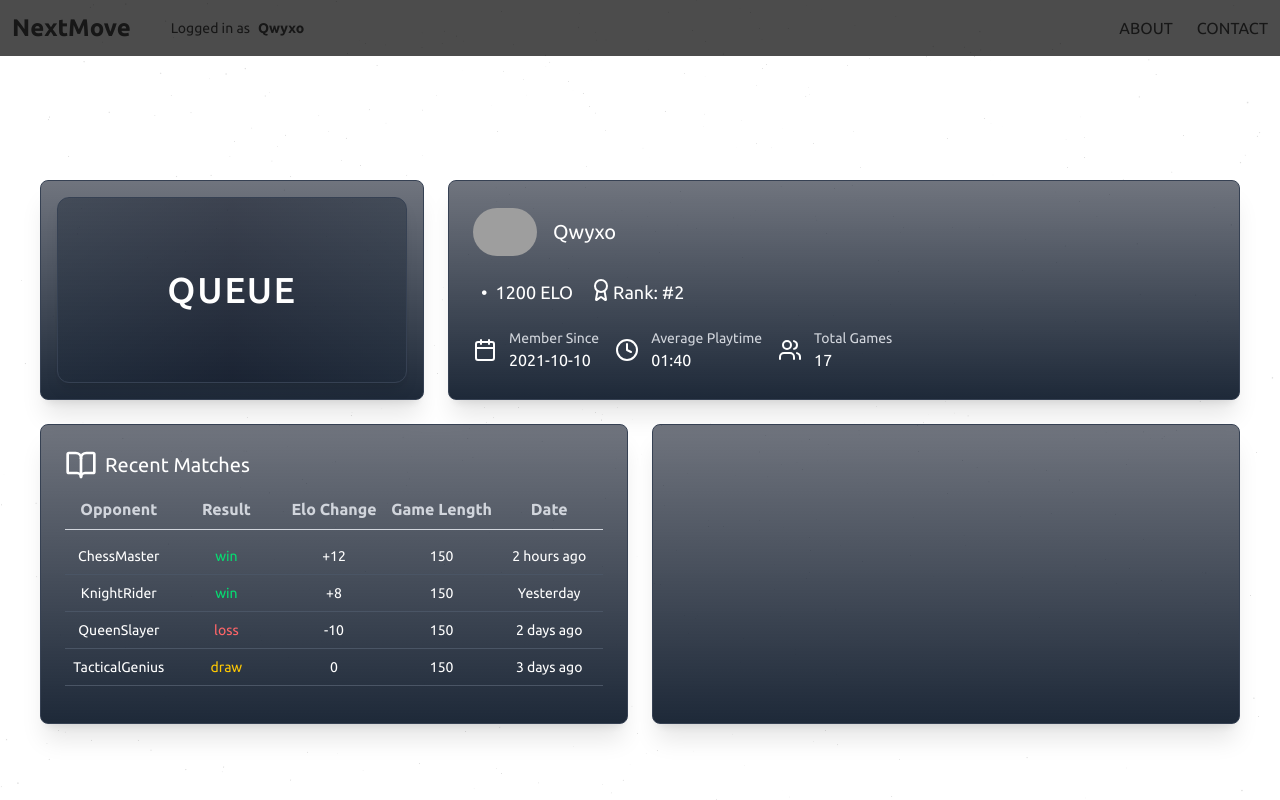
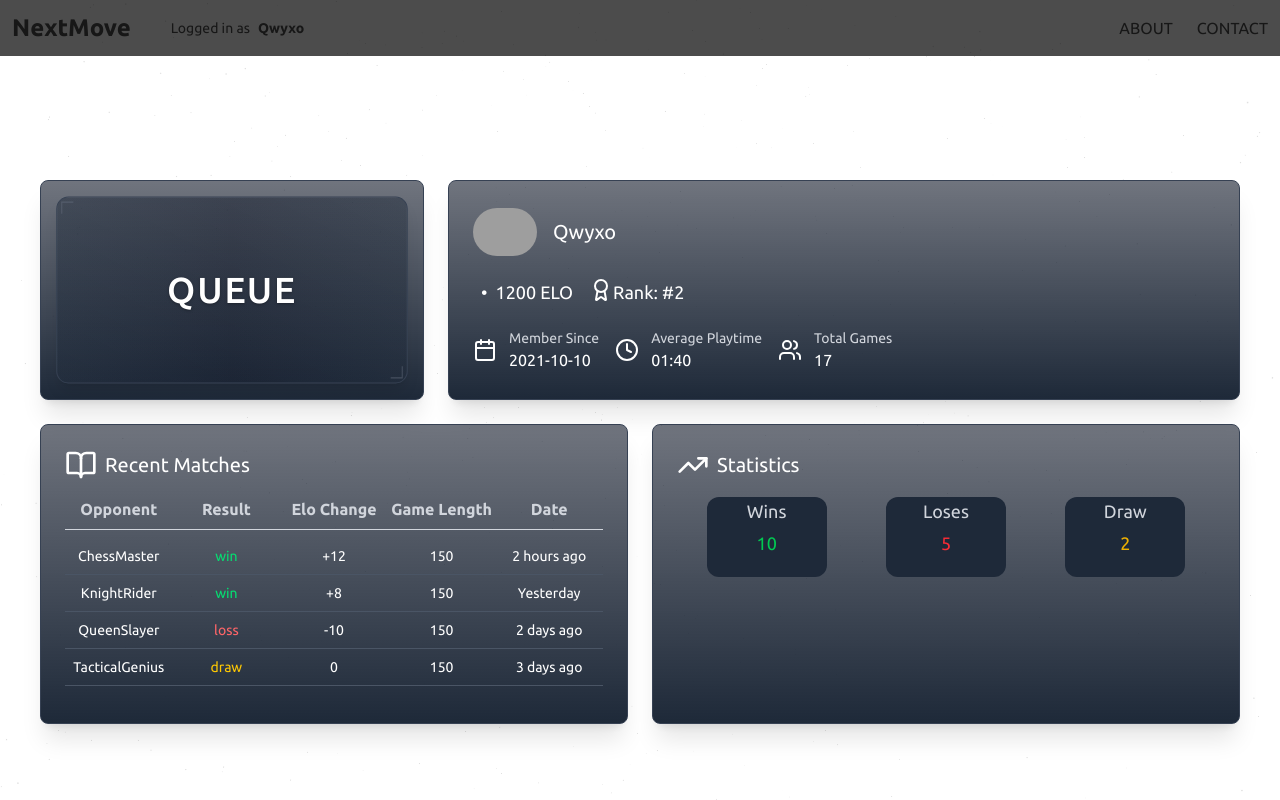
Before and after one commit to qzyx/NextMove, a Next.js app: page / in a window 1280 px wide. Built offline with nearby package versions, Linux system fonts and the light colour scheme; grey boxes are pictures that could not be loaded; a web font is replaced by a local one.

Commit message:
Statictics in dev

```diff
--- a/app/_Components/Qbutton.jsx
+++ b/app/_Components/Qbutton.jsx
@@ -10,12 +10,21 @@ function Qbutton() {
                   hover:from-gray-800 hover:via-gray-900 hover:to-gray-800
                   border border-gray-700 hover:border-gray-500
                   rounded-xl shadow-lg transition-all duration-300
-                  relative overflow-hidden"
+                  relative overflow-hidden animate-pulse-slow cursor-pointer"
       >
+        {/* Subtle ambient light effect */}
+        <div className="absolute -inset-[1px] bg-gradient-to-tr from-gray-700/10 to-transparent rounded-xl"></div>
+
+        {/* Corner accents that are always visible */}
+        <div className="absolute top-1 left-1 w-3 h-3 border-t border-l border-gray-500/50"></div>
+        <div className="absolute bottom-1 right-1 w-3 h-3 border-b border-r border-gray-500/50"></div>
+
+        {/* Shine effect - preserved hover behavior */}
         <div className="absolute inset-0 bg-gradient-to-r from-transparent via-gray-600/10 to-transparent opacity-0 group-hover:opacity-100 group-hover:translate-x-full transition-all duration-700 transform"></div>
 
         <div className="flex items-center gap-2 relative justify-center z-10">
-          <span className="transition-transform duration-300 group-hover:translate-x-[-15px] tracking-wider">
+          {/* Text shadow for better readability */}
+          <span className="transition-transform duration-300 group-hover:translate-x-[-15px] tracking-wider text-shadow-sm">
             QUEUE
           </span>
           <span
@@ -26,6 +35,7 @@ function Qbutton() {
           </span>
         </div>
 
+        {/* Keep the existing bottom gradient line - hover preserved */}
         <div
           className="absolute bottom-0 left-0 w-0 h-1 bg-gradient-to-r from-black to-white
                       group-hover:w-full transition-all duration-500"
--- a/app/_Components/Statistics.jsx
+++ b/app/_Components/Statistics.jsx
@@ -1,76 +1,27 @@
-import {
-  ArrowLeft,
-  Award,
-  TrendingUp,
-  Calendar,
-  Clock,
-  Users,
-  BookOpen,
-  Flag,
-} from "lucide-react";
+import { TrendingUp } from "lucide-react";
 
 function Statistics({ localUser }) {
-  // Function to convert seconds to MM:SS format
-  const formatPlaytime = (seconds) => {
-    const minutes = Math.floor(seconds / 60);
-    const remainingSeconds = seconds % 60;
-    return `${minutes.toString().padStart(2, "0")}:${remainingSeconds
-      .toString()
-      .padStart(2, "0")}`;
-  };
-
   return (
     <div
       className="bg-gradient-to-b from-gray-900/60 to-gray-800 p-6 rounded-lg border border-gray-700
-  shadow-xl transition-colors col-span-1 lg:col-span-4 h-55 flex flex-col gap-4 justify-around"
+  shadow-xl transition-colors col-span-1 lg:col-span-3 h-75 flex flex-col gap-4"
     >
-      <div className="flex items-center gap-4 text-xl ">
-        <img src={localUser.pfp} className="h-12 rounded-full"></img>
-        <span>{localUser.name}</span>
-      </div>
-      <div className="flex items-center gap-4 text-lg">
-        <span>
-          <span className="mx-2">•</span>
-          <span>{localUser.elo} ELO</span>
-        </span>
-        <span className="flex">
-          <Award></Award>
-          <span>Rank: #{localUser.rank}</span>
-        </span>
-      </div>
-      <div className="flex gap-4 items-center ">
-        <div className="flex gap-3 items-center">
-          <span>
-            <Calendar></Calendar>
-          </span>
-          <span className="flex flex-col ">
-            <span className="text-sm text-gray-300 hidden sm:inline-block">
-              Member Since
-            </span>
-            <span>{localUser.created_at}</span>
-          </span>
+      <span className="flex gap-2 text-xl items-center">
+        <TrendingUp size={32} />
+        <span>Statistics</span>
+      </span>
+      <div className="flex justify-around text-gray-300 text-lg">
+        <div className="h-20 w-20 sm:w-30 bg-gray-800 rounded-xl flex flex-col gap-1 items-center">
+          <span>Wins</span>
+          <span className="text-green-500">{localUser.wins}</span>
         </div>
-        <div className="flex gap-3 items-center">
-          <span>
-            <Clock></Clock>
-          </span>
-          <span className="flex flex-col ">
-            <span className="text-sm text-gray-300 hidden sm:inline-block">
-              Average Playtime
-            </span>
-            <span>{formatPlaytime(localUser.averagePlayTime)}</span>
-          </span>
+        <div className="h-20 w-20 sm:w-30 bg-gray-800 rounded-xl flex flex-col gap-1 items-center">
+          <span>Loses</span>
+          <span className="text-red-500 ">{localUser.loses}</span>
         </div>
-        <div className="flex gap-3 items-center">
-          <span>
-            <Users></Users>
-          </span>
-          <span className="flex flex-col">
-            <span className="text-sm text-gray-300 hidden sm:inline-block">
-              Total Games
-            </span>
-            <span>{localUser.totalGames}</span>
-          </span>
+        <div className="h-20 w-20 sm:w-30 bg-gray-800 rounded-xl flex flex-col gap-1 items-center">
+          <span>Draw</span>
+          <span className="text-yellow-500">{localUser.draws}</span>
         </div>
       </div>
     </div>
--- a/app/_Components/TopPlayersForm.jsx
+++ b/app/_Components/TopPlayersForm.jsx
@@ -14,6 +14,7 @@ export default function TopPlayersForm() {
         <TopPlayerItem></TopPlayerItem>
         <TopPlayerItem></TopPlayerItem>
         <TopPlayerItem></TopPlayerItem>
+        <TopPlayerItem></TopPlayerItem>
       </div>
       <button>See All</button>
     </div>
--- /dev/null
+++ b/app/_Components/UserLocalProfile.jsx
@@ -0,0 +1,80 @@
+import {
+  ArrowLeft,
+  Award,
+  TrendingUp,
+  Calendar,
+  Clock,
+  Users,
+  BookOpen,
+  Flag,
+} from "lucide-react";
+
+function UserLocalProfile({ localUser }) {
+  // Function to convert seconds to MM:SS format
+  const formatPlaytime = (seconds) => {
+    const minutes = Math.floor(seconds / 60);
+    const remainingSeconds = seconds % 60;
+    return `${minutes.toString().padStart(2, "0")}:${remainingSeconds
+      .toString()
+      .padStart(2, "0")}`;
+  };
+
+  return (
+    <div
+      className="bg-gradient-to-b from-gray-900/60 to-gray-800 p-6 rounded-lg border border-gray-700
+  shadow-xl transition-colors col-span-1 lg:col-span-4 h-55 flex flex-col gap-4 justify-around"
+    >
+      <div className="flex items-center gap-4 text-xl ">
+        <img src={localUser.pfp} className="h-12 rounded-full"></img>
+        <span>{localUser.name}</span>
+      </div>
+      <div className="flex items-center gap-4 text-lg">
+        <span>
+          <span className="mx-2">•</span>
+          <span>{localUser.elo} ELO</span>
+        </span>
+        <span className="flex">
+          <Award></Award>
+          <span>Rank: #{localUser.rank}</span>
+        </span>
+      </div>
+      <div className="flex gap-4 items-center ">
+        <div className="flex gap-3 items-center">
+          <span>
+            <Calendar></Calendar>
+          </span>
+          <span className="flex flex-col ">
+            <span className="text-sm text-gray-300 hidden sm:inline-block">
+              Member Since
+            </span>
+            <span>{localUser.created_at}</span>
+          </span>
+        </div>
+        <div className="flex gap-3 items-center">
+          <span>
+            <Clock></Clock>
+          </span>
+          <span className="flex flex-col ">
+            <span className="text-sm text-gray-300 hidden sm:inline-block">
+              Average Playtime
+            </span>
+            <span>{formatPlaytime(localUser.averagePlayTime)}</span>
+          </span>
+        </div>
+        <div className="flex gap-3 items-center">
+          <span>
+            <Users></Users>
+          </span>
+          <span className="flex flex-col">
+            <span className="text-sm text-gray-300 hidden sm:inline-block">
+              Total Games
+            </span>
+            <span>{localUser.totalGames}</span>
+          </span>
+        </div>
+      </div>
+    </div>
+  );
+}
+
+export default UserLocalProfile;
--- a/app/globals.css
+++ b/app/globals.css
@@ -40,3 +40,23 @@ body {
     transform: translateY(0);
   }
 }
+
+/* Text shadow for better contrast */
+.text-shadow-sm {
+  text-shadow: 0 1px 3px rgba(0, 0, 0, 0.3);
+}
+
+/* Slower pulse animation for subtle breathing effect */
+@keyframes pulse-slow {
+  0%,
+  100% {
+    transform: scale(1);
+  }
+  50% {
+    transform: scale(1.005);
+  }
+}
+
+.animate-pulse-slow {
+  animation: pulse-slow 4s ease-in-out infinite;
+}
--- a/app/page.js
+++ b/app/page.js
@@ -1,10 +1,7 @@
-import Qbutton from "./_Components/Qbutton";
 import QSection from "./_Components/QSection";
 import RecentMatches from "./_Components/RecentMatches";
+import UserLocalProfile from "./_Components/UserLocalProfile";
 import Statistics from "./_Components/Statistics";
-import TopPlayersForm from "./_Components/TopPlayersForm";
-import GameIntroduction from "./_Components/UI/GameIntroduction";
-import NameTag from "./_Components/UI/NameTag";
 const localUser = {
   pfp: "https://avatars.githubusercontent.com/u/77445921?v=4",
   name: "Qwyxo",
@@ -62,12 +59,9 @@ export default function Home() {
     <main className=" w-full h-full text-white p-4  max-w-7xl mx-auto lg:mt-35 mt-15">
       <div className="grid grid-cols-1 lg:grid-cols-6 gap-8 p-6 lg:gap-6 lg:p-6">
         <QSection></QSection>
+        <UserLocalProfile localUser={localUser}></UserLocalProfile>
+        <RecentMatches recentMatches={localUser.recentMatches}></RecentMatches>
         <Statistics localUser={localUser}></Statistics>
-        <RecentMatches recentMatches={localUser.recentMatches}></RecentMatches>
-        <div
-          className="bg-gradient-to-b from-gray-900/60 to-gray-800 p-6 rounded-lg border border-gray-700
-        shadow-xl transition-colors col-span-1 lg:col-span-3 h-75"
-        ></div>
       </div>
     </main>
   );
```
